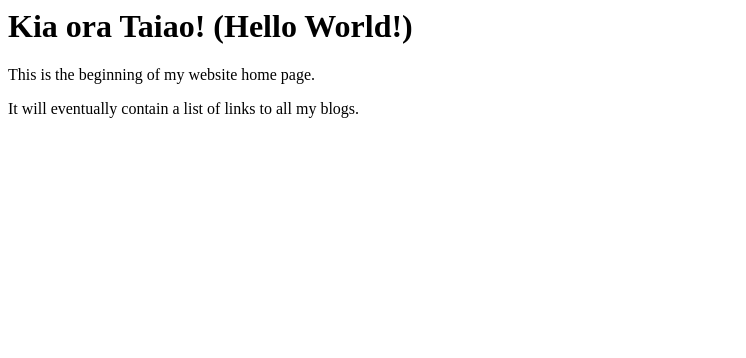
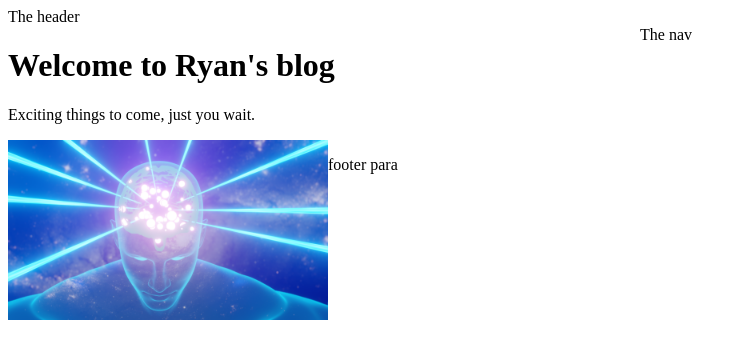
Before and after one commit to Ryan-Kendrick/ryan-kendrick.github.io, a plain HTML site: page index.html in a window 1280 px wide. Shown: the whole page, without its empty margins (0-746 px from the left). Drawn offline with Linux system fonts and the light colour scheme.

Commit message:
Initial attempt at a basic page layout

```diff
--- a/index.html
+++ b/index.html
@@ -1,9 +1,27 @@
+<!DOCTYPE html>
 <html>
-  <head>
-    <title>My blog</title>
-  <body>
-    <h1>Kia ora Taiao! (Hello World!)</h1>
-    <p> This is the beginning of my website home page.</p>
-    <p> It will eventually contain a list of links to all my blogs. </p>
-  </body>
+<head>
+<title>Ryan's Blog</title>
+<meta charset="UTF-8">
+<link href="styles/main.css" rel="stylesheet" type="text/css">
+</head>
+<body>
+<header>The header</header>
+<main>
+<div class="grid">
+    <div class="grid-welcome">
+      <h1>Welcome to Ryan's blog</h1>
+      <p>Exciting things to come, just you wait.</p>
+    </div>
+    <nav>The nav</nav>
+</div>
+<footer>
+  <div class="grid-f">
+    <img class="galaxy-brain" src="images/galaxy-brain.png">
+      <p class="para-f">footer para</p>
+    </div>
+  </main>
+</div>
+</footer>
+</body>
 </html>
--- a/styles/main.css
+++ b/styles/main.css
@@ -0,0 +1,18 @@
+.grid {
+  display: grid;
+  width: 100%;
+  grid-template-columns: 2fr 2fr;
+}
+.grid-welcome {
+
+}
+
+.grid-f {
+  display: grid;
+  width: 100%;
+  grid-template-columns: 1fr 3fr;
+}
+
+.galaxy-brain {
+  width: 25vw;
+}
```
Also changed, not shown: images/galaxy-brain.png (added).
